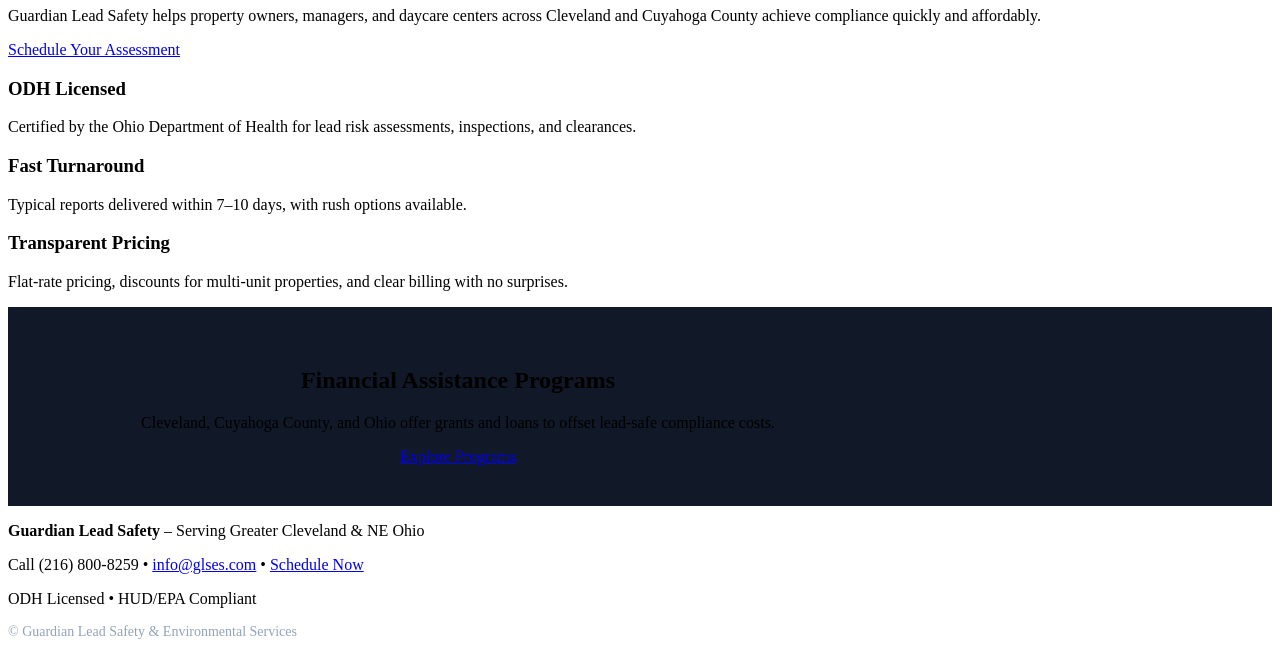
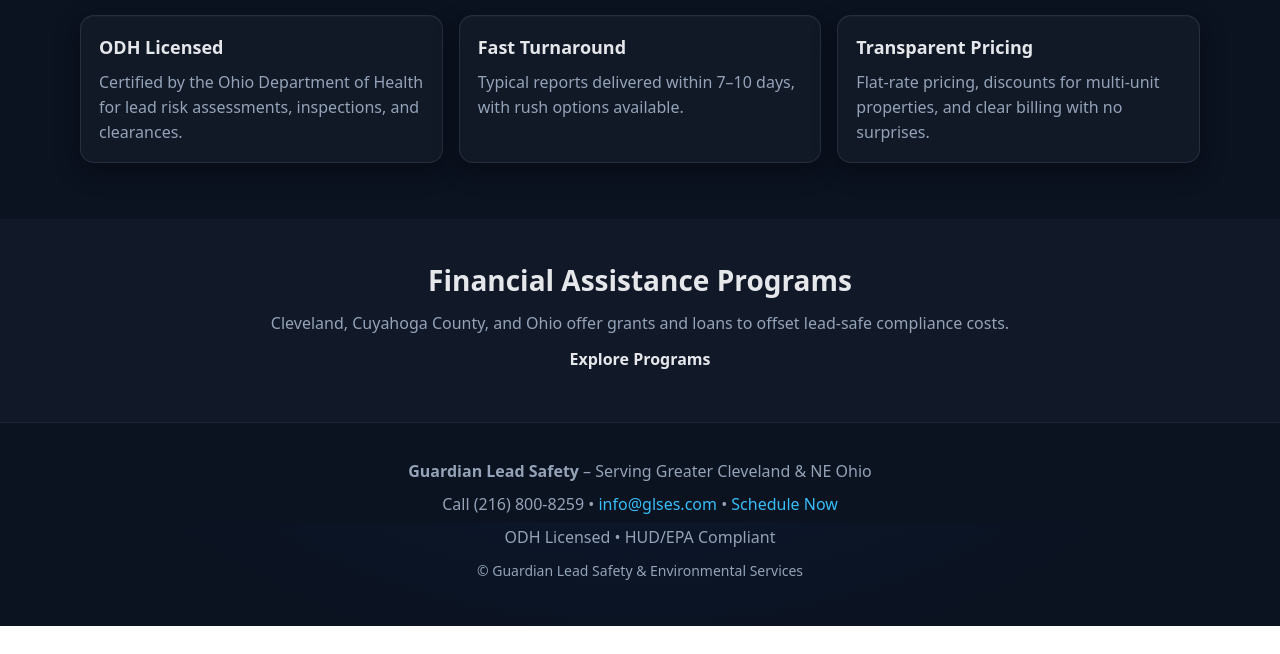
Before and after one commit to wmbarker-guardian-lead/guardian-lead-safety, a plain HTML site: page index.html in a window 1280 px wide. Shown: the part 277-931 px from the top of the page. After the commit the page ends 903 px from the top, so only its background shows below. Drawn offline with Linux system fonts and the light colour scheme; the site is published under a folder, as on GitHub Pages, so addresses that start at the root find nothing.

Commit message:
"Fix homepage asset paths"

```diff
--- a/index.html
+++ b/index.html
@@ -5,7 +5,7 @@
   <meta name="viewport" content="width=device-width, initial-scale=1"/>
   <title>Guardian Lead Safety & Environmental Services | Cleveland, OH</title>
   <meta name="description" content="Guardian Lead Safety helps Cleveland property owners, managers, and daycare centers achieve lead-safe certification. ODH-licensed, HUD/EPA compliant. Transparent pricing, fast turnaround, multi-unit discounts.">
-  <link rel="stylesheet" href="/guardian-lead-safety/assets/style.css">
+  <link rel="stylesheet" href="assets/style.css">
 </head>
 <body>
   <nav>
@@ -99,6 +99,6 @@
     <p style="margin-top:10px;font-size:14px;color:#94a3b8">© Guardian Lead Safety & Environmental Services</p>
   </footer>
 
-  <script src="/guardian-lead-safety/assets/app.js" defer></script>
+  <script src="assets/app.js" defer></script>
 </body>
 </html>
```
